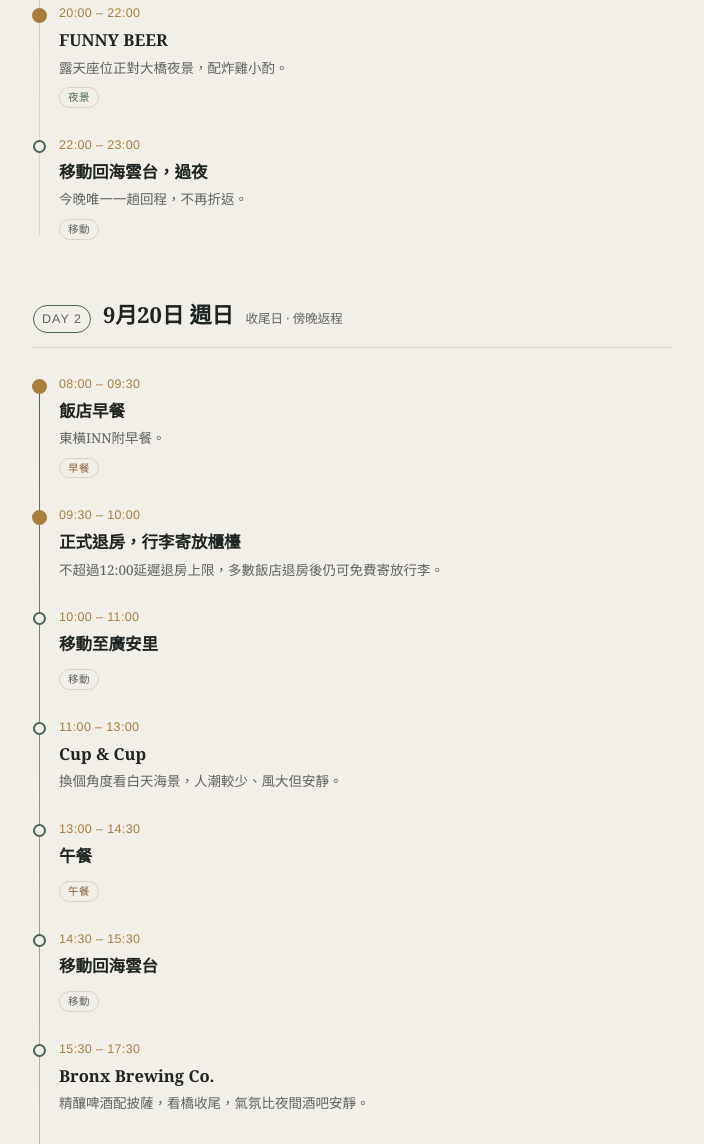
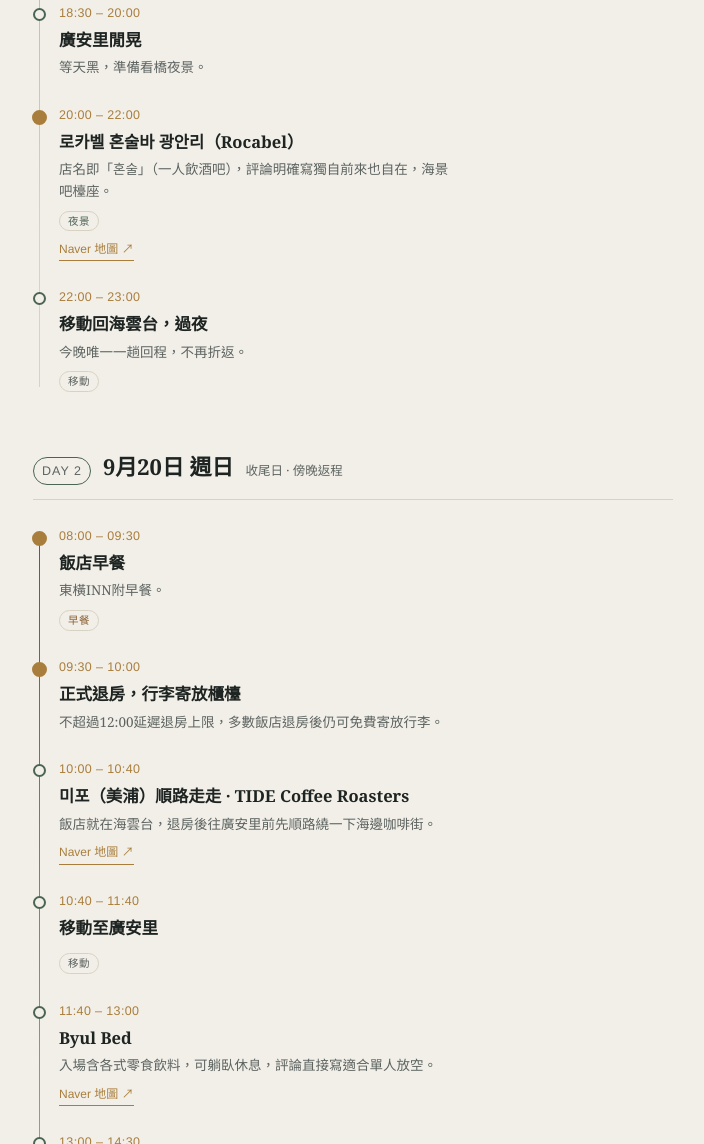
Before and after one commit to Williyen/busan2026, a plain HTML site: page index.html in a window 1280 px wide. Shown: the part 1656-2800 px from the top of the page, without its empty margins (287-991 px from the left). Drawn offline with Linux system fonts and the light colour scheme.

Commit message:
Refactor HTML structure and styles for clarity

```diff
--- a/index.html
+++ b/index.html
@@ -192,6 +192,18 @@ margin-top: 8px;
   .tag.food{ color: var(--oak); }
   .tag.move{ color: var(--ink-dim); }
 
+  .nlink{
+    display: inline-block;
+    margin-top: 8px;
+    font-family: "Helvetica Neue", Arial, sans-serif;
+    font-size: 12px;
+    color: var(--amber);
+    text-decoration: none;
+    border-bottom: 1px solid var(--amber);
+    padding-bottom: 1px;
+  }
+  .nlink:hover{ opacity: 0.8; }
+
   footer{
     text-align: center;
     padding: 30px 20px 10px;
@@ -262,9 +274,10 @@ header.hero{ padding: 44px 16px 32px; }
 
       <div class="item">
         <div class="time">09:30 – 11:00</div>
-<h3>Working Holiday Brunch Cafe</h3>
-<p>落地後第一餐，3樓面海全景窗正對廣安大橋。</p>
+        <h3>Esso</h3>
+        <p>窗邊吧台座位，正對廣安里沙灘，單人早餐不突兀，對外國旅客友善。</p>
         <span class="tag food">早午餐</span>
+        <div><a class="nlink" href="https://map.naver.com/p/search/Esso%20%EA%B4%91%EC%95%88%EB%A6%AC" target="_blank" rel="noopener">Naver 地圖 ↗</a></div>
       </div>
 
       <div class="item">
@@ -282,8 +295,9 @@ header.hero{ padding: 44px 16px 32px; }
 
       <div class="item">
         <div class="time">15:00 – 16:30</div>
-<h3>Cafe Haute</h3>
-<p>戶外露台正對沙灘與大橋，下午曬太陽看海。</p>
+        <h3>Casa Busano 광안점</h3>
+        <p>安靜氛圍，配Bossa Nova音樂，面海座位少而放空，適合單人久坐。</p>
+        <div><a class="nlink" href="https://map.naver.com/p/search/%EC%B9%B4%EC%82%AC%EB%B6%80%EC%82%AC%EB%85%B8%20%EA%B4%91%EC%95%88%EC%A0%90" target="_blank" rel="noopener">Naver 地圖 ↗</a></div>
       </div>
 
       <div class="item">
@@ -301,9 +315,10 @@ header.hero{ padding: 44px 16px 32px; }
 
       <div class="item anchor">
         <div class="time">20:00 – 22:00</div>
-<h3>FUNNY BEER</h3>
-<p>露天座位正對大橋夜景，配炸雞小酌。</p>
+        <h3>로카벨 혼술바 광안리（Rocabel）</h3>
+        <p>店名即「혼술」（一人飲酒吧），評論明確寫獨自前來也自在，海景吧檯座。</p>
         <span class="tag">夜景</span>
+        <div><a class="nlink" href="https://map.naver.com/p/search/%EB%A1%9C%EC%B9%B4%EB%B2%A8%20%ED%98%BC%EC%88%A0%EB%B0%94%20%EA%B4%91%EC%95%88%EB%A6%AC" target="_blank" rel="noopener">Naver 地圖 ↗</a></div>
       </div>
 
       <div class="item">
@@ -338,15 +353,23 @@ header.hero{ padding: 44px 16px 32px; }
       </div>
 
       <div class="item">
-<div class="time">10:00 – 11:00</div>
+        <div class="time">10:00 – 10:40</div>
+        <h3>미포（美浦）順路走走 · TIDE Coffee Roasters</h3>
+        <p>飯店就在海雲台，退房後往廣安里前先順路繞一下海邊咖啡街。</p>
+        <div><a class="nlink" href="https://map.naver.com/p/search/TIDE%20Coffee%20Roasters%20%ED%95%B4%EC%9A%B4%EB%8C%80" target="_blank" rel="noopener">Naver 地圖 ↗</a></div>
+      </div>
+
+      <div class="item">
+        <div class="time">10:40 – 11:40</div>
         <h3>移動至廣安里</h3>
         <span class="tag move">移動</span>
       </div>
 
       <div class="item">
-<div class="time">11:00 – 13:00</div>
-<h3>Cup &amp; Cup</h3>
-<p>換個角度看白天海景，人潮較少、風大但安靜。</p>
+        <div class="time">11:40 – 13:00</div>
+        <h3>Byul Bed</h3>
+        <p>入場含各式零食飲料，可躺臥休息，評論直接寫適合單人放空。</p>
+        <div><a class="nlink" href="https://map.naver.com/p/search/%EB%B3%84%EB%B2%A0%EB%93%9C%20%EA%B4%91%EC%95%88%EB%A6%AC" target="_blank" rel="noopener">Naver 地圖 ↗</a></div>
       </div>
 
       <div class="item">
@@ -356,15 +379,16 @@ header.hero{ padding: 44px 16px 32px; }
       </div>
 
       <div class="item">
-<div class="time">14:30 – 15:30</div>
-<h3>移動回海雲台</h3>
-<span class="tag move">移動</span>
+        <div class="time">14:30 – 16:30</div>
+        <h3>카페인차저</h3>
+        <p>空間小、半戶外，人潮少，同樣在廣安里，不需要先跑一趟海雲台。</p>
+        <div><a class="nlink" href="https://map.naver.com/p/search/%EC%B9%B4%ED%8E%98%EC%9D%B8%EC%B0%A8%EC%A0%80%20%EA%B4%91%EC%95%88%EB%A6%AC" target="_blank" rel="noopener">Naver 地圖 ↗</a></div>
       </div>
 
       <div class="item">
-<div class="time">15:30 – 17:30</div>
-<h3>Bronx Brewing Co.</h3>
-<p>精釀啤酒配披薩，看橋收尾，氣氛比夜間酒吧安靜。</p>
+        <div class="time">16:30 – 17:30</div>
+        <h3>移動回海雲台</h3>
+        <span class="tag move">移動</span>
       </div>
 
       <div class="item anchor">
```
Lines whose indentation alone changed are shown as unchanged.
